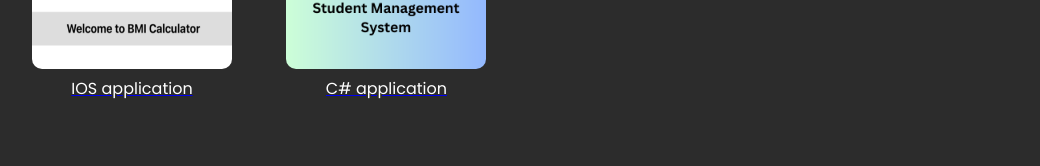
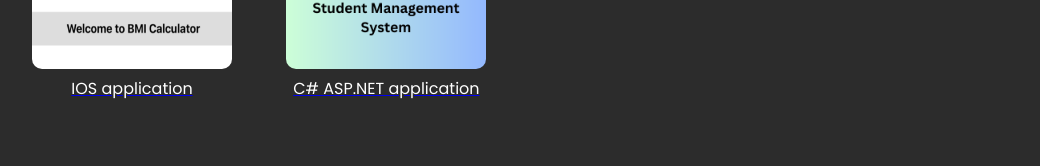
Before and after one commit to BrLopes3/brunolopesPortfolio, a Next.js app: page / in a window 1280 px wide. Shown: the part 1869-2035 px from the top of the page, without its empty margins (48-1088 px from the left). Built offline with nearby package versions, Linux system fonts and the light colour scheme.

Commit message:
change description of the project

```diff
--- a/src/app/components/projects/projects.tsx
+++ b/src/app/components/projects/projects.tsx
@@ -33,7 +33,7 @@ export function Projects() {
                     </div>
                     <div className="project">
                         <h3>Student Management</h3>
-                        <a href="https://github.com/BrLopes3/Students_Enrollments.git"><Image src="/studentmanagement.png" alt="Student_Enrollment" width={200} height={200} priority /><figcaption>C# application</figcaption></a>
+                        <a href="https://github.com/BrLopes3/Students_Enrollments.git"><Image src="/studentmanagement.png" alt="Student_Enrollment" width={200} height={200} priority /><figcaption>C# ASP.NET application</figcaption></a>
                     </div>
                 </div>
             </div>
```
